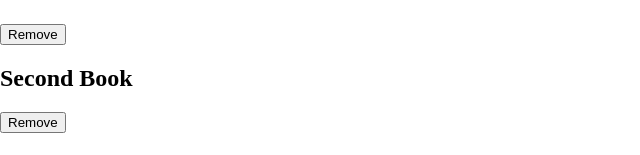
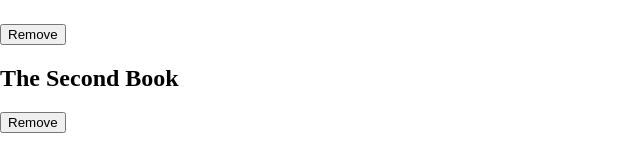
Before and after one commit to GhislainMitahi/gm-book-store, a React (Create React App) app: page /books in a window 1280 px wide. Shown: the part 159-314 px from the top of the page, without its empty margins (0-640 px from the left). Built offline with nearby package versions, Linux system fonts and the light colour scheme.

Commit message:
fix issue

```diff
--- a/src/components/books/book.js
+++ b/src/components/books/book.js
@@ -7,7 +7,7 @@ const Book = () => (
       <button type="button">Remove</button>
     </div>
     <div className="card">
-      <h2>Second Book</h2>
+      <h2>The Second Book</h2>
       <button type="button">Remove</button>
     </div>
     <div className="card">
```
